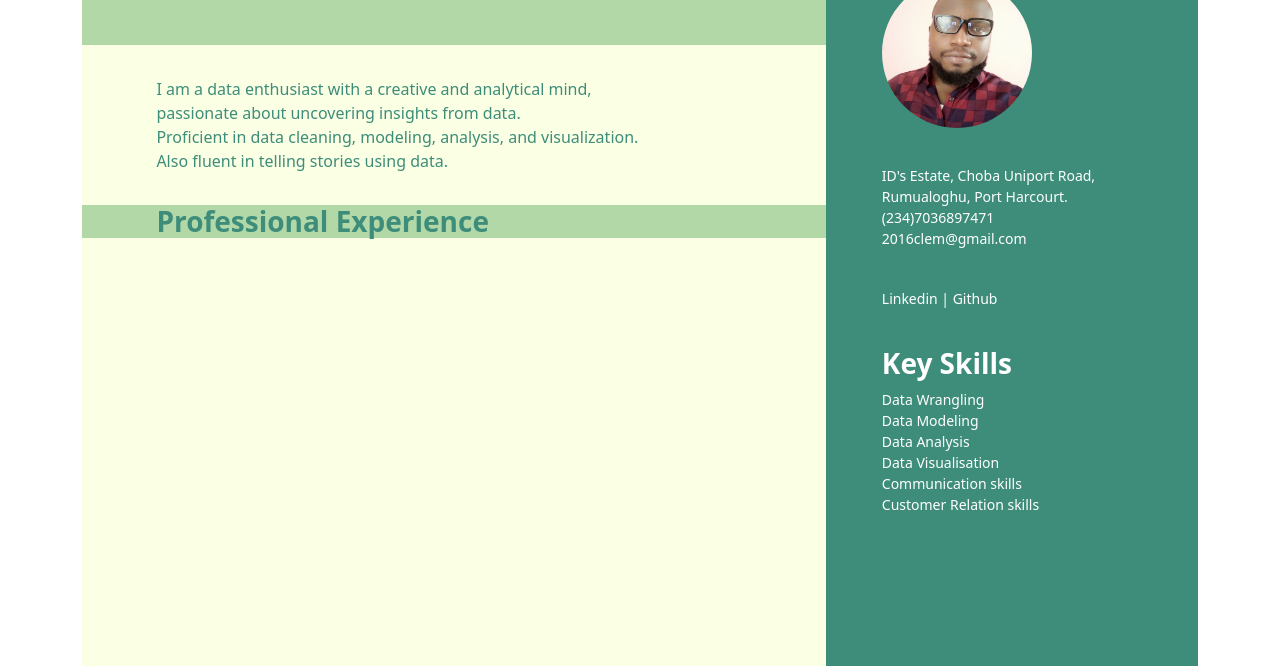
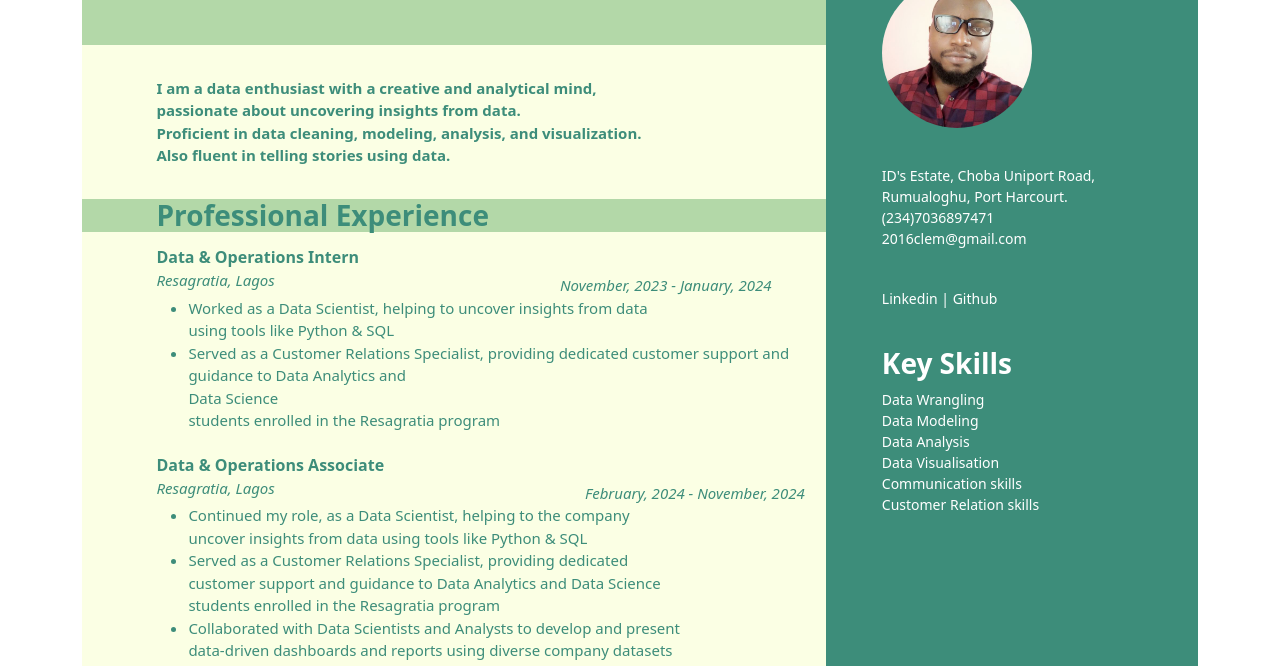
Before and after one commit to Sorbari2016/resume, a plain HTML site: page index.html in a window 1280 px wide. Shown: the part 134-800 px from the top of the page. Drawn offline with nearby package versions, Linux system fonts and the light colour scheme.

Commit message:
completed the professional experience section

```diff
--- a/index.html
+++ b/index.html
@@ -1,7 +1,7 @@
 <!DOCTYPE html>
 <html lang="en">
 <head>
-    <title>Document</title>
+    <title>My Resume</title>
     <meta charset="UTF-8">
     <meta name="viewport" content="width=device-width, initial-scale=1.0">
 
@@ -27,13 +27,45 @@
                         </div>
                     </div>
                     <div class="lower-section ">
-                        <p class="summary main-m-lf">
+                        <p class="summary main-m-lf mid-weight">
                             I am a data enthusiast with a creative and analytical mind, <br/>
                             passionate about uncovering insights from data.<br/>
                             Proficient in data cleaning, modeling, analysis, and visualization. <br/>
                             Also fluent in telling stories using data.
                         </p>
                         <h3 style="padding-left: 10%;">Professional Experience</h3>
+                        <div class="job main-m-lf">
+                            <div class="title">
+                                <p class="mid-weight">Data & Operations Intern</p>
+                                <p class="italize">Resagratia, Lagos</p>
+                            </div>
+                            <div class="period italize">
+                                <p>November, 2023 - January, 2024 </p>
+                            </div>
+                        </div>
+                        <ul class="main-m-lf">
+                            <li>Worked as a Data Scientist, helping to uncover insights from data <br/>using tools like Python & SQL</li>
+                            <li>Served as a Customer Relations Specialist, providing dedicated  customer support and guidance to Data Analytics and <br/>
+                                Data Science <br/> students enrolled in the Resagratia program
+                            </li>
+                        </ul>
+                        <div class="job main-m-lf">
+                            <div class="title">
+                                <p class="mid-weight">Data & Operations Associate</p>
+                                <p class="italize">Resagratia, Lagos</p>
+                            </div>
+                            <div class="period italize">
+                                <p>February, 2024 - November, 2024 </p>
+                            </div>
+                        </div>
+                        <ul class="main-m-lf">
+                            <li>Continued my role, as a Data Scientist, helping to the company <br/> uncover insights from data using tools like Python & SQL</li>
+                            <li>Served as a Customer Relations Specialist, providing dedicated <br/> customer support and guidance to Data Analytics and
+                                Data Science <br/> students enrolled in the Resagratia program
+                            </li>
+                            <li>Collaborated with Data Scientists and Analysts to develop and present <br/>
+                                data-driven dashboards and reports using diverse company datasets</li>
+                        </ul>
                     </div>
                 </div>
             </div>
--- a/styles.css
+++ b/styles.css
@@ -1,6 +1,7 @@
 /* CUSTOMIZED STYLES */
 
 /* GENERAL STYLING */
+
 
 .row  .col-md-8 {
     background-color: #FBFFE4;
@@ -84,6 +85,7 @@ h1 {
 .summary {
     padding-top: 2rem;
     padding-bottom: 2rem;
+    font-size: 15px;
 }
 
 .lower-section > p {
@@ -95,6 +97,48 @@ h1 {
     background-color: #B3D8A8;
 }
 
+.job {
+    display: flex;
+    gap:30%;
+}
+
+
+
+.title {
+    display: flex;
+    flex-direction: column;
+    padding-top: 5px;
+    padding-bottom: 5px;
+}
+
+.title > p, .period > p{
+    margin-bottom: 0;
+}
+
+.period {
+    align-self: flex-end;
+}
+
+.italize {
+    font-style: italic;
+}
+
+.mid-weight {
+    font-weight: 600;
+}
+
+.title .italize,
+.period p,
+ul li {
+    font-size: 15px;
+}
+
+
+
+
+
+
+
 
 
 @media (max-width: 680px) {
```
